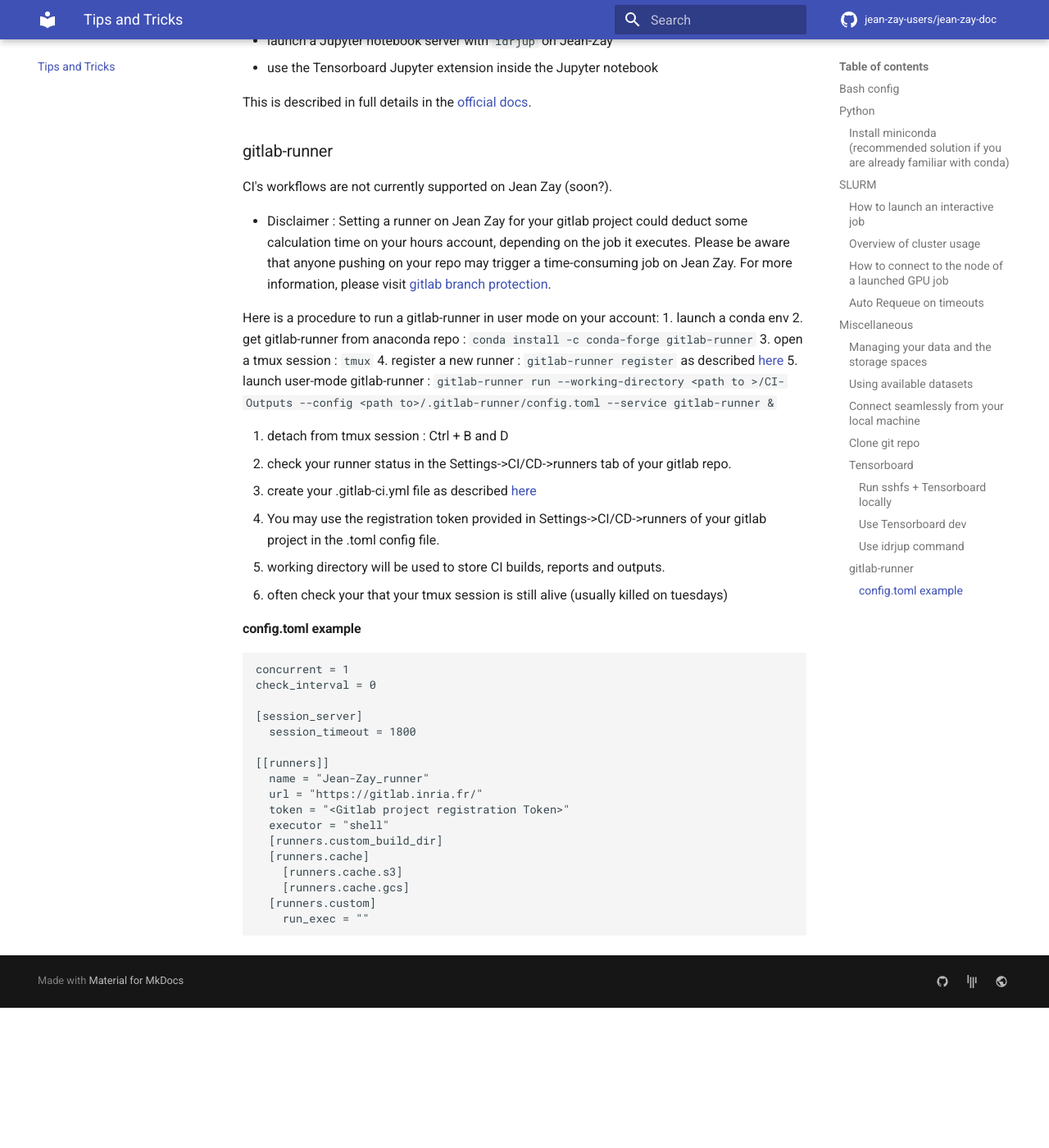
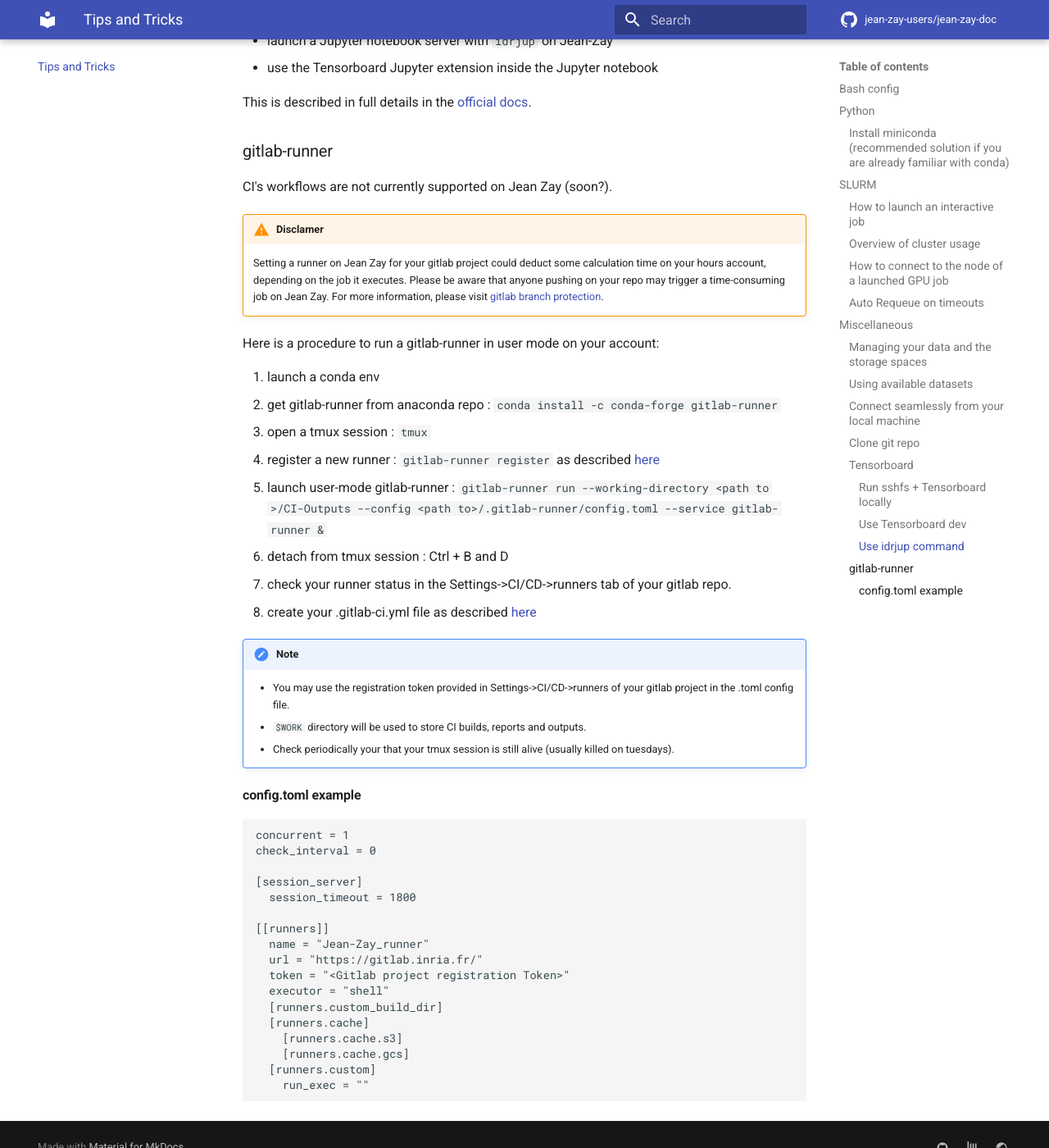
Before and after one commit to jean-zay-users/jean-zay-doc, an MkDocs documentation site: the page built from docs/tips-and-tricks.md, in a window 1280 px wide and 1400 px high, scrolled down 7308 px. Shown: the whole window at 82% size. Built offline with MkDocs 1.6.1 and Material for MkDocs 9.7.7, drawn with Linux system fonts in a browser that asks for light colours; comment, search, counter and statistics services are not loaded; before the commit the page ends 8537 px from its top, so only the background shows below that.

Commit message:
Fix bullet point list and add admonitions to section

````diff
--- a/docs/tips-and-tricks.md
+++ b/docs/tips-and-tricks.md
@@ -360,26 +360,32 @@
 
 CI's workflows are not currently supported on Jean Zay (soon?).
 
-* Disclaimer : Setting a runner on Jean Zay for your gitlab project could
-deduct some calculation time on your hours account, depending on the job it executes.
-Please be aware that anyone pushing on your repo may trigger a time-consuming job on Jean Zay.
-For more information, please visit [gitlab branch protection](https://docs.gitlab.com/ee/user/project/protected_branches.html).
+!!! warning "Disclamer"
+    Setting a runner on Jean Zay for your gitlab project could deduct some
+    calculation time on your hours account, depending on the job it executes.
+    Please be aware that anyone pushing on your repo may trigger a
+    time-consuming job on Jean Zay.  For more information, please visit [gitlab
+    branch
+    protection](https://docs.gitlab.com/ee/user/project/protected_branches.html).
 
 Here is a procedure to run a gitlab-runner in user mode on your account:
+
 1. launch a conda env
 2. get gitlab-runner from anaconda repo : `conda install -c conda-forge gitlab-runner`
 3. open a tmux session : `tmux`
 4. register a new runner : `gitlab-runner register` as described [here](https://docs.gitlab.com/runner/register/#linux)
 5. launch user-mode gitlab-runner :
    `gitlab-runner run --working-directory <path to >/CI-Outputs --config <path to>/.gitlab-runner/config.toml --service gitlab-runner &`
-
 6. detach from tmux session : Ctrl + B and D
 7. check your runner status in the Settings->CI/CD->runners tab of your gitlab repo.
 8. create your .gitlab-ci.yml file as described [here](https://docs.gitlab.com/ee/ci/yaml/gitlab_ci_yaml.html)
 
-* You may use the registration token provided in Settings->CI/CD->runners of your gitlab project in the .toml config file.
-* working directory will be used to store CI builds, reports and outputs.
-* often check your that your tmux session is still alive (usually killed on tuesdays)
+!!! note
+    * You may use the registration token provided in Settings->CI/CD->runners
+      of your gitlab project in the .toml config file.
+    * `$WORK` directory will be used to store CI builds, reports and outputs.
+    * Check periodically your that your tmux session is still alive (usually killed on
+      tuesdays).
 
 #### config.toml example
 ```
````
